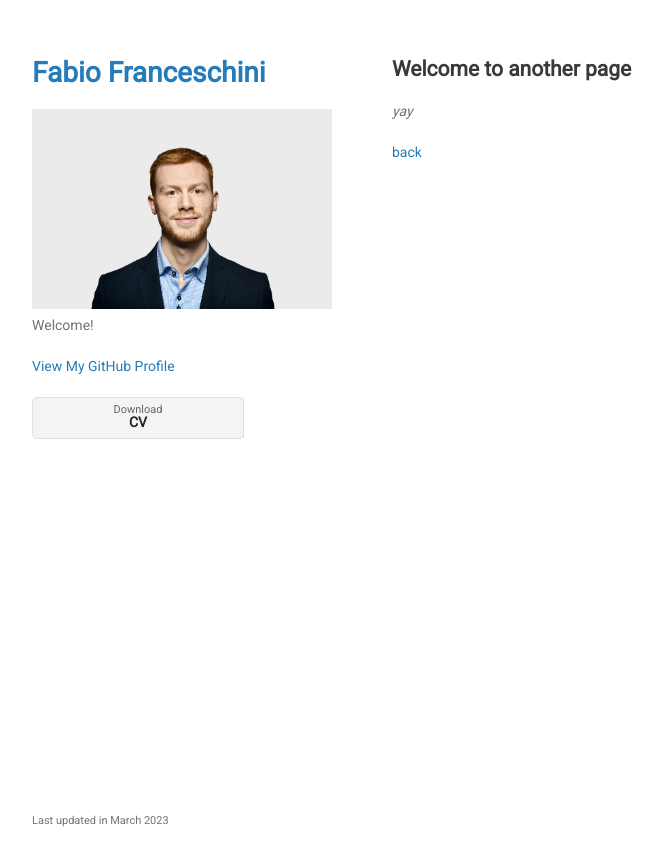
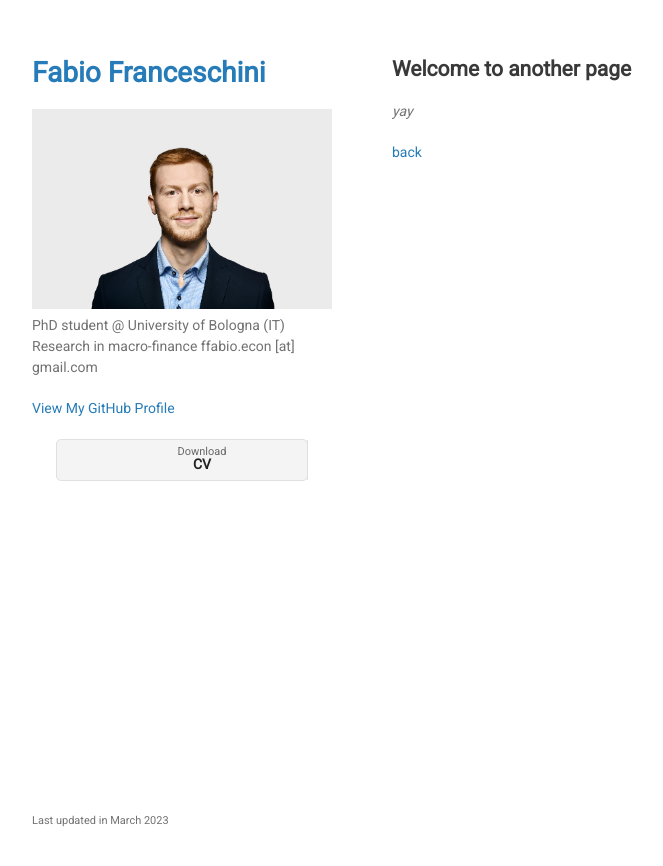
Before and after one commit to ffabio-econ/ffabio-econ.github.io, a Jekyll site: the page built from another-page.md, in a window 1280 px wide. Shown: the top 866 px of the page, without its empty margins (26-689 px from the left). Built offline with Jekyll 4.4.1, drawn with Linux system fonts in a browser that asks for light colours; our own code applies the rules of GitHub Pages for plain Markdown files.

Commit message:
layoutss

```diff
--- a/_config.yml
+++ b/_config.yml
@@ -1,6 +1,6 @@
 title: Fabio Franceschini
 logo: /assets/img/logo.png
-description: Welcome!
+description: Fabio Franceschini
 show_downloads: true
 google_analytics:
 theme: jekyll-theme-minimal
--- a/_layouts/default.html
+++ b/_layouts/default.html
@@ -22,7 +22,13 @@
           <img src="{{site.logo | relative_url}}" alt="Logo" />
         {% endif %}
 
-        <p class="pddd">{{ site.description | default: site.github.project_tagline }}</p>
+        <p class="pddd">
+          PhD student @ University of Bologna (IT)
+
+          Research in macro-finance
+
+          ffabio.econ [at] gmail.com
+        </p>
 
           {% if site.github.is_project_page %}
           <p class="view pddd"><a href="{{ site.github.repository_url }}">View the Project on GitHub <small>{{ site.github.repository_nwo }}</small></a></p>
--- a/_sass/jekyll-theme-minimal.scss
+++ b/_sass/jekyll-theme-minimal.scss
@@ -139,7 +139,7 @@ chtxt {
 ul.downloads {
   list-style:none;
   height:40px;
-  padding:0;
+  margin: auto;
   background: #f4f4f4;
   border-radius:5px;
   border:1px solid #e0e0e0;
```
